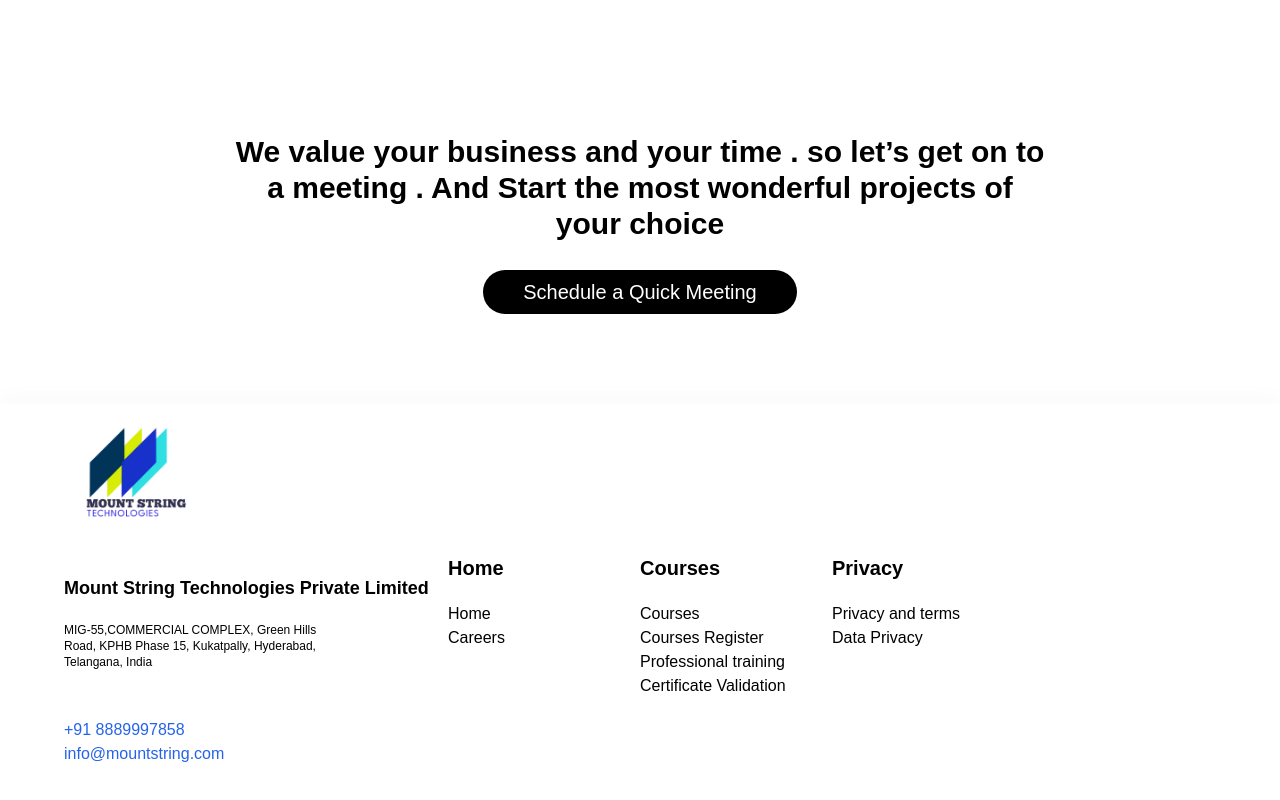
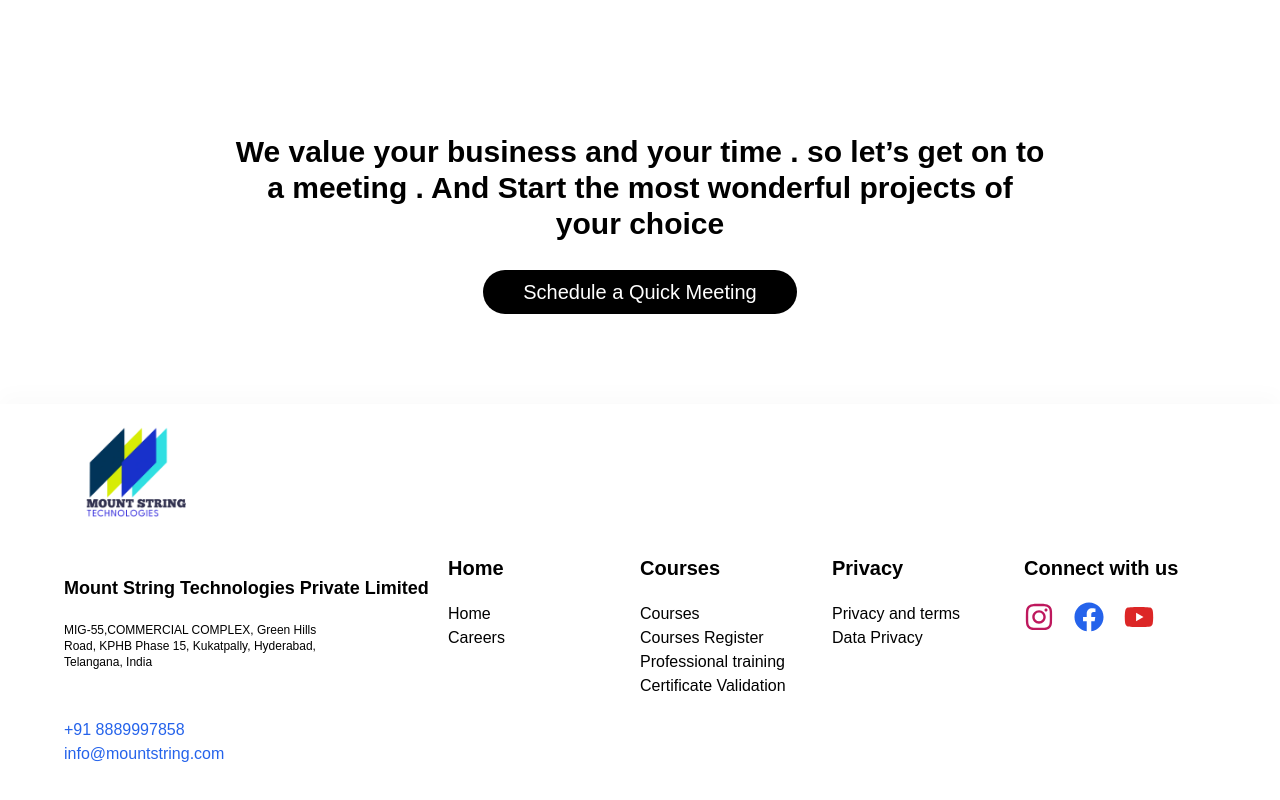
Before and after one commit to Kanna116/mount-string-redesigned, a Next.js app: page / in a window 1280 px wide. Shown: the part 6816-7616 px from the top of the page. Built offline with nearby package versions, Linux system fonts and the light colour scheme; grey boxes are pictures that could not be loaded.

Commit message:
social media contacts also added

```diff
--- a/pages/components/footer.js
+++ b/pages/components/footer.js
@@ -1,6 +1,7 @@
-import Image from 'next/image'
-import React from 'react'
-import { companyDetails, footerLinks } from '../constants'
+import Image from 'next/image';
+import { FaFacebook, FaYoutube } from "react-icons/fa";
+import { FaInstagram } from "react-icons/fa6";
+import { companyDetails, footerLinks } from '../constants';
 
 const Footer = () => {
 
@@ -34,7 +35,7 @@
                             <div key={index} className='w-full pt-[150px] flex flex-col items-start gap-5 justify-start'>
                                 <h1 className='text-xl font-semibold'>{item.head}</h1>
                                 <ul className='list-none'>
-                                    {item.links.map((link,index)=>{
+                                    {item.links.map((link, index) => {
                                         return <li className='cursor-pointer'>{link}</li>
                                     })}
                                 </ul>
@@ -42,7 +43,14 @@
                         )
                     })
                 }
-                <div className='w-full pt-[100px]'></div>
+                <div className='w-full pt-[150px] flex flex-col items-start gap-5 justify-start'>
+                    <h1 className='text-xl font-semibold'>Connect with us</h1>
+                    <div className='flex items-center justify-between gap-5'>
+                        <span className='text-3xl text-pink-700'><FaInstagram /></span>
+                        <span className='text-3xl text-blue-600'><FaFacebook /></span>
+                        <span className='text-3xl text-red-600'><FaYoutube /></span>
+                    </div>
+                </div>
             </div>
 
         </div>
```
